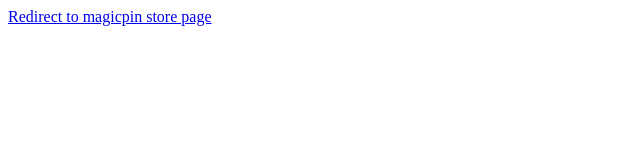
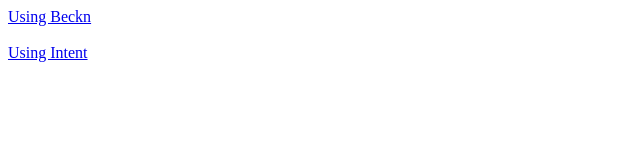
Before and after one commit to sonalishakya/sdk-experiments, a website: page index.html in a window 1280 px wide. Shown: the whole page, without its empty margins (0-640 px from the left). Drawn offline with Linux system fonts and the light colour scheme.

Commit message:
beckn - intent

```diff
--- a/index.html
+++ b/index.html
@@ -41,7 +41,12 @@
 	</a>  -->
 
     <a href="beckn://ondc?context.bpp_id=webapi.magicpin.in/oms_partner/ondc&context.domain=ONDC:RET11&message.intent.provider.id=985577&context.action=search&fallback=https://play.google.com/store/apps/details?id=com.done.faasos">
-        Redirect to magicpin store page
+        Using Beckn
+    </a>
+
+    <br><br>
+    <a href="intent://ondc?context.bpp_id=webapi.magicpin.in/oms_partner/ondc&context.domain=ONDC:RET11&message.intent.provider.id=985577&context.action=search#Intent;scheme=beckn;package=com.ondc.howtoshop;end">
+        Using Intent
     </a>
 	<!-- <br>
         <a href="beckn://ondc?context.bpp_id=com.magicpin.local/oms_partner/ondc&context.domain=ONDC:RET11&message.intent.provider.id=985577&context.action=search">
```
